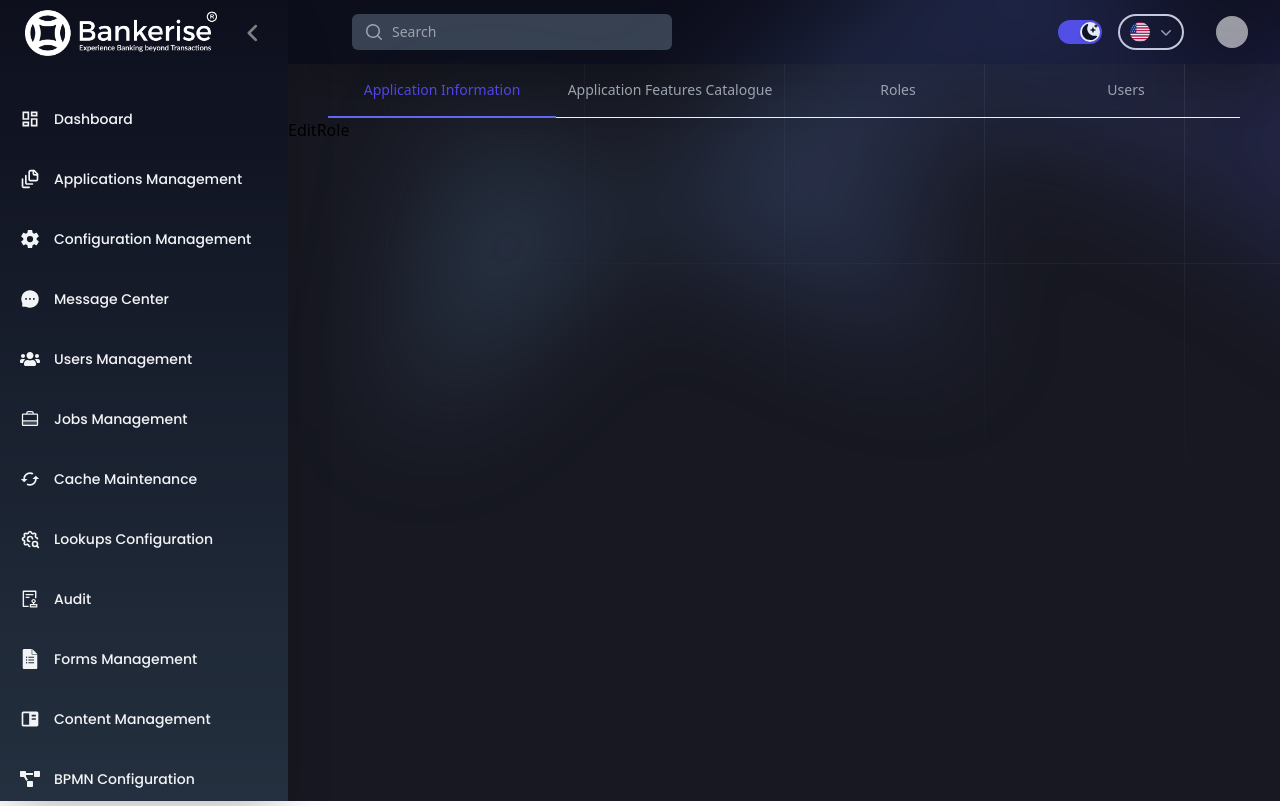
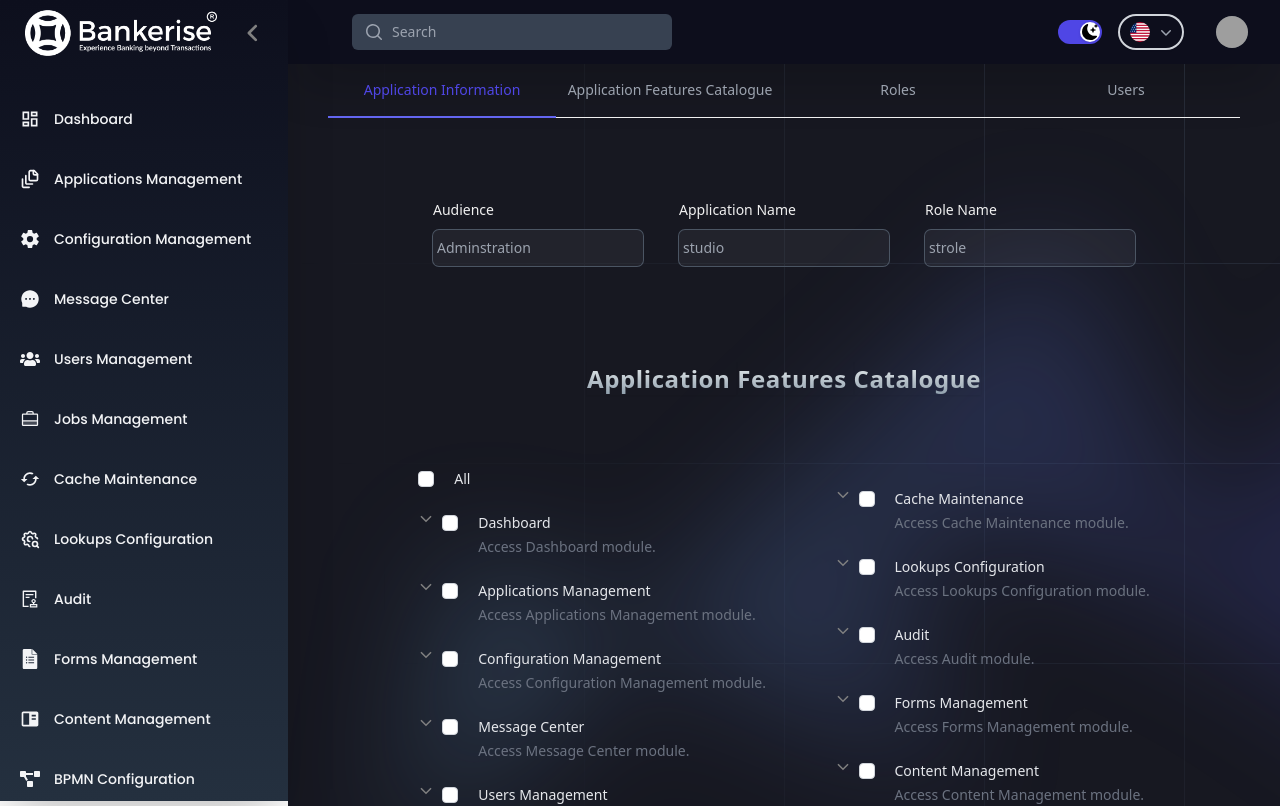
Before and after one commit to yousri-meftah/bankerise, a React (Vite) app in the folder packages/BackOffice Ui/: page /private/applications-management/edit/roles/editRole in a window 1280 px wide. Shown: the top 806 px of the page. Built offline with nearby package versions, Linux system fonts and the light colour scheme; grey boxes are pictures that could not be loaded.

Commit message:
features added

```diff
--- a/packages/BackOffice Ui/src/Components/Switch.tsx
+++ b/packages/BackOffice Ui/src/Components/Switch.tsx
@@ -5,13 +5,13 @@ function classNames(...classes: any) {
   return classes.filter(Boolean).join(' ')
 }
 
-export default function Example() {
+export default function Example({onClick}:any) {
   const [enabled, setEnabled] = useState(false)
-
   return (
     <Switch
       checked={enabled}
-      onChange={setEnabled}
+      onChange={() => {setEnabled(!enabled)
+      onClick(!enabled)}}
       className={classNames(
         enabled ? 'bg-indigo-600' : 'bg-[--inputBg]',
         'relative inline-flex h-6 w-11 flex-shrink-0 cursor-pointer rounded-full border-2 border-transparent transition-colors duration-200 ease-in-out focus:outline-none focus:ring-2 focus:ring-indigo-600 focus:ring-offset-2'
--- /dev/null
+++ b/packages/BackOffice Ui/src/Modules/ApplicationsManagement/Components/AppStatus.tsx
@@ -0,0 +1,69 @@
+import { motion } from "framer-motion"
+const AppStatus = ({ role }: any) => {
+  return (
+    <div className="m-20 flex justify-center gap-9">
+      <motion.div
+        initial={{ opacity: 0, scale: 0.8, y: 20 }}
+        animate={{ opacity: 1, scale: 1, y: 0 }}
+        transition={{ duration: 0.1 }}>
+        <label htmlFor="Audience" className="block text-sm font-medium leading-6 text-[--txt]">
+          Audience
+        </label>
+        <div className="mt-2 ">
+          <input
+            type="Audience"
+            name="Audience"
+            id="Audience"
+            defaultValue="Adminstration"
+            disabled
+            className="bg-[--inputBg] block w-full rounded-md border-0 py-1.5 text-gray-900 shadow-sm ring-1 ring-gray-300 placeholder:text-gray-400 focus:ring-2 focus:ring-inset focus:ring-indigo-600 disabled:cursor-not-allowed disabled:bg-[--inputBg] disabled:text-[--textSeconday] disabled:ring-gray-600 sm:text-sm sm:leading-6 px-1 backdrop:filter"
+            placeholder="you@example.com"
+          />
+        </div>
+      </motion.div>
+      <motion.div
+        initial={{ opacity: 0, scale: 0.8, y: 20 }}
+        animate={{ opacity: 1, scale: 1, y: 0 }}
+        transition={{ duration: 0.2 }}>
+        <label htmlFor="appname" className="block text-sm font-medium leading-6 text-[--txt]">
+          Application Name
+        </label>
+        <div className="mt-2">
+          <input
+            type="appName"
+            name="appName"
+            id="appName"
+            defaultValue="studio"
+            disabled
+            className="bg-[--inputBg] block w-full rounded-md border-0 py-1.5 text-gray-900 shadow-sm ring-1 ring-gray-300 placeholder:text-gray-400 focus:ring-2 focus:ring-inset focus:ring-indigo-600 disabled:cursor-not-allowed disabled:bg-[--inputBg] disabled:text-[--textSeconday] disabled:ring-gray-600 sm:text-sm sm:leading-6 px-1 backdrop:filter"
+            placeholder="you@example.com"
+          />
+        </div>
+      </motion.div>
+      {role ?
+        <motion.div
+          initial={{ opacity: 0, scale: 0.8, y: 20 }}
+          animate={{ opacity: 1, scale: 1, y: 0 }}
+          transition={{ duration: 0.3 }}>
+          <label htmlFor="Role Name" className="block text-sm font-medium leading-6 text-[--txt]">
+            Role Name
+          </label>
+          <div className="mt-2">
+            <input
+              type="roleName"
+              name="roleName"
+              id="roleName"
+              defaultValue="strole"
+              disabled
+              className="bg-[--inputBg] block w-full rounded-md border-0 py-1.5 text-gray-900 shadow-sm ring-1 ring-gray-300 placeholder:text-gray-400 focus:ring-2 focus:ring-inset focus:ring-indigo-600 disabled:cursor-not-allowed disabled:bg-[--inputBg] disabled:text-[--textSeconday] disabled:ring-gray-600 sm:text-sm sm:leading-6 px-1 backdrop:filter"
+              placeholder="you@example.com"
+            />
+          </div>
+        </motion.div>
+        : null}
+
+    </div>
+  )
+}
+
+export default AppStatus
--- a/packages/BackOffice Ui/src/Modules/ApplicationsManagement/Views/AppFeatures.tsx
+++ b/packages/BackOffice Ui/src/Modules/ApplicationsManagement/Views/AppFeatures.tsx
@@ -1,7 +1,7 @@
 import { TextGenerateEffect } from "@components/Text-Generate-Effect";
-import { useRef, useState } from 'react';
+import { useState } from 'react';
 import { IoChevronDownSharp, IoChevronUpSharp } from "react-icons/io5";
-import {permissions } from '@utils/constants'
+import { permissions } from '@utils/constants'
 import { motion } from "framer-motion";
 const words = `Application Features Catalogue
 `;
@@ -52,7 +52,7 @@ const AppFeatures = () => {
       <motion.div
         initial={{ opacity: 0, scale: 0.9, y: 20 }}
         animate={{ opacity: 1, scale: 1, y: 0 }}
-        transition={{ duration: 0.2*i }}
+        transition={{ duration: 0.2 * i }}
         className="m-5">
         <div key={permission.id} className="relative flex items-start gap-2 ">
           {permission.subPermissions && (
--- a/packages/BackOffice Ui/src/Modules/ApplicationsManagement/Views/AppInformations.tsx
+++ b/packages/BackOffice Ui/src/Modules/ApplicationsManagement/Views/AppInformations.tsx
@@ -153,6 +153,8 @@ const AppInformations = () => {
 
                     </div>
                     <div className="flex">
+
+{/* Redirect WEB URL */}
                         <motion.div
                             initial={{ opacity: 0, scale: 0.9, x: -30 }}
                             animate={{ opacity: 1, scale: 1, x: 0 }}
@@ -166,10 +168,7 @@ const AppInformations = () => {
 
                                 }}><PiLightbulbBold size={20} color="white" /></div>
                                 <span className="block text-md font-medium leading-6 text-[--textPrimary]">Redirect WEB URL :</span>
-
                             </div>
-
-
                         </motion.div>
                         <div className="flex-1 my-auto">
                             <div className="sm:col-span-4">
@@ -193,6 +192,8 @@ const AppInformations = () => {
                         </div>
                     </div>
                     <div className="flex mt-6">
+
+{/* Mapping WEB Referer */}
                         <motion.div
                             initial={{ opacity: 0, scale: 0.9, x: -30 }}
                             animate={{ opacity: 1, scale: 1, x: 0 }}
@@ -232,6 +233,8 @@ const AppInformations = () => {
                         </div>
                     </div>
                     {InfoModalOpened ? <InfoModal open={InfoModalOpened} setOpen={setInfoModal} title={Title} desc={Desc} /> : null}
+
+{/* Enable Mobile Version */}
                     <div className="flex mt-6">
                         <div className="flex-col flex-1">
                             <span className="flex justify-center text-sm font-medium leading-6 text-[--txt]">Enable Mobile Version</span>
@@ -239,10 +242,7 @@ const AppInformations = () => {
                         </div>
                         <div className="flex-1 my-auto">
                             <div className="sm:col-span-4">
-                                <div className="w-fit" onClick={() => showMobileSection(!MobileSection)}>
-                                    <SwitchButton />
-                                </div>
-
+                                <SwitchButton onClick={() => showMobileSection(!MobileSection)} />
                             </div>
                         </div>
                     </div>
@@ -288,6 +288,7 @@ const AppInformations = () => {
                 </div>
             </div>
 
+{/* BUTTONS */}
             <div className="mt-6 flex items-center justify-center gap-x-6">
                 <Link to={"/private/applications-management"}>
                     <button type="button" className="text-sm font-semibold leading-6 text-[--textPrimary]">
@@ -297,9 +298,9 @@ const AppInformations = () => {
                 <Link to={"/private/applications-management"}  >
                     <PrimaryButton text={"Save"} onClick={() => toast.success("Successfully Saved.")} />
                 </Link>
+            </div>
 
 
-            </div>
         </form >
     )
 }
--- a/packages/BackOffice Ui/src/Modules/ApplicationsManagement/Views/AppRoles.tsx
+++ b/packages/BackOffice Ui/src/Modules/ApplicationsManagement/Views/AppRoles.tsx
@@ -5,9 +5,9 @@ const words = `Application Role Management
 const AppRoles = () => {
   return (
     <div className="space-y-12 mt-10 ">
-        <span className="flex justify-center my-7 pb-6"><TextGenerateEffect words={words} /></span>
-        <RolesTable/>
-        </div>
+      <span className="flex justify-center my-7 pb-6"><TextGenerateEffect words={words} /></span>
+      <RolesTable />
+    </div>
   )
 }
 
--- a/packages/BackOffice Ui/src/Modules/ApplicationsManagement/Views/EditRole.tsx
+++ b/packages/BackOffice Ui/src/Modules/ApplicationsManagement/Views/EditRole.tsx
@@ -1,8 +1,13 @@
+import AppStatus from "../Components/AppStatus"
+import AppFeatures from "./AppFeatures"
 
 
 const EditRole = () => {
   return (
-    <div>EditRole</div>
+    <>
+    <AppStatus role={true}/>
+    <AppFeatures/>
+    </>
   )
 }
 
```
Also changed, not shown: packages/BackOffice Ui/src/Components/Button.tsx (+1 -9 lines). Lines whose indentation alone changed are shown as unchanged.
